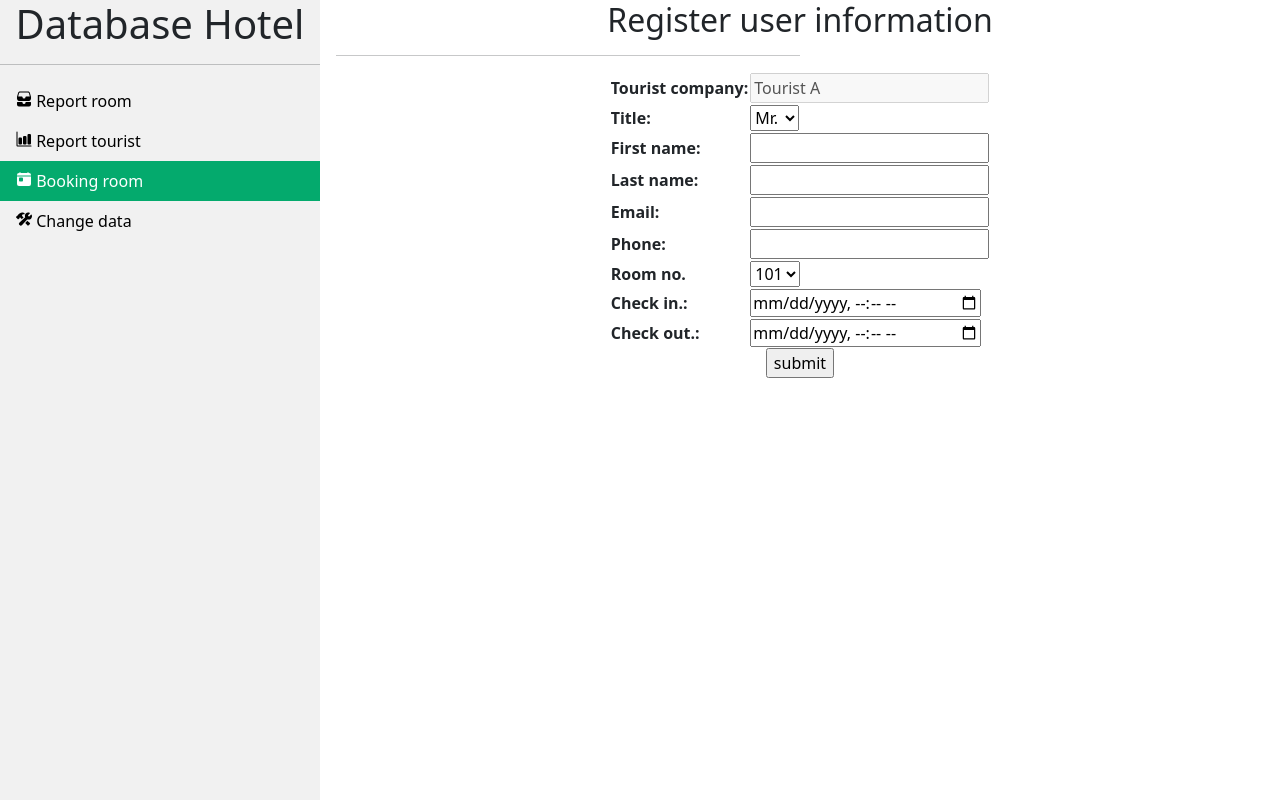
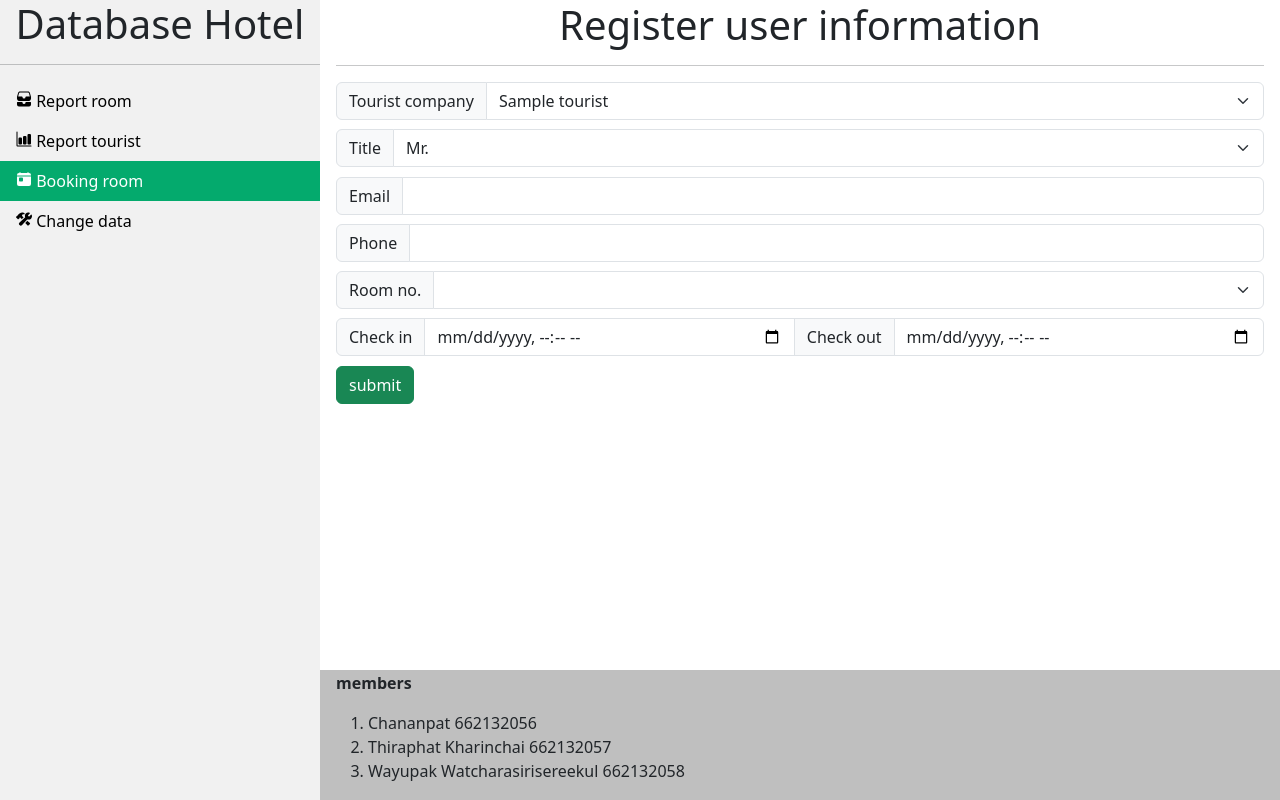
Before and after one commit to ThiraphatK/booking_hotel, a PHP site: page /booking_room.php in a window 1280 px wide. Run offline with PHP 8.4, Linux system fonts and the light colour scheme; tables that the repository leaves empty or names only in its code hold one stand-in row (values such as "Sample post"); lists and menus that the app fills with data are empty.

Commit message:
add footer

```diff
--- a/booking_room.php
+++ b/booking_room.php
@@ -11,6 +11,9 @@
 - วันที่ออกห้องพัก
 - ปุ่มยืนยันการจอง
 -->
+<?php
+require('./script/db_connect.php');
+?>
 
 <!DOCTYPE html>
 <html lang="en">
@@ -23,10 +26,19 @@
         th {
             text-align: right;
         }
+
+        .input-group {
+            margin-top: 1%;
+        }
+
+        .botton-form {
+            margin-top: 1%;
+        }
     </style>
     <link href="https://cdn.jsdelivr.net/npm/bootstrap@5.3.2/dist/css/bootstrap.min.css" rel="stylesheet" integrity="sha384-T3c6CoIi6uLrA9TneNEoa7RxnatzjcDSCmG1MXxSR1GAsXEV/Dwwykc2MPK8M2HN" crossorigin="anonymous">
     <link rel="stylesheet" href="https://cdn.jsdelivr.net/npm/bootstrap-icons@1.5.0/font/bootstrap-icons.css">
     <link rel="stylesheet" href="./css/navbar.css">
+    <link rel="stylesheet" href="./css/footer.css">
 </head>
 
 <body>
@@ -58,85 +70,71 @@
 
     <div style="margin-left:25%;padding:1px 16px;">
         <!-- header -->
-        <h2>
+        <h1>
             <center>Register user information</center>
-        </h2>
-        <hr style="width: 50%;">
+        </h1>
+        <hr>
 
         <!-- form -->
-        <center>
-            <form action="" method="post">
-                <table>
-                    <tr>
-                        <th> Tourist company: </th>
-                        <td>
-                            <input type="text" name="company" id="company" value="Tourist A" disabled required>
-                        </td>
-                    </tr>
-                    <tr>
-                        <th>Title: </th>
-                        <td>
-                            <select name="title" id="title" required>
-                                <option value="mr" selected>Mr.</option>
-                                <option value="ms">Ms.</option>
-                            </select>
-                        </td>
-                    </tr>
-                    <tr>
-                        <th>First name: </th>
-                        <td>
-                            <input type="text" name="first_name" id="first_name" required>
-                        </td>
-                    </tr>
-                    <tr>
-                        <th>Last name: </th>
-                        <td>
-                            <input type="text" name="last_name" id="last_name" required>
-                        </td>
-                    </tr>
-                    <tr>
-                        <th>Email: </th>
-                        <td>
-                            <input type="email" name="email" id="email">
-                        </td>
-                    </tr>
-                    <tr>
-                        <th>Phone: </th>
-                        <td>
-                            <input type="text" name="phone" id="phone">
-                        </td>
-                    </tr>
-                    <tr>
-                        <th>Room no.</th>
-                        <td>
-                            <select name="room" id="room" required>
-                                <option value="101">101</option>
-                                <option value="102">102</option>
-                                <option value="103">103</option>
-                                <option value="104">104</option>
-                                <option value="105">105</option>
-                            </select>
-                        </td>
-                    </tr>
-                    <tr>
-                        <th>Check in.: </th>
-                        <td>
-                            <input type="datetime-local" name="check_in" required>
-                        </td>
-                    </tr>
-                    <tr>
-                        <th>Check out.: </th>
-                        <td>
-                            <input type="datetime-local" name="check_out" id="check_out" required>
-                        </td>
-                    </tr>
-                </table>
-                <input type="button" value="submit">
+        <form method="post">
+            <div class="input-group">
+                <span class="input-group-text">Tourist company</span>
+                <select class="form-select" name="select" required>
+                    <?php
+                    $query = "select name from tourist;";
+                    $check = mysqli_query($con, $query);
+                    while ($row = mysqli_fetch_assoc($check)) {
+                        echo "<option value=" . $row['name'] . ">" . $row['name'] . "</option>";
+                    }
+                    ?>
+                </select>
+            </div>
+            <div class="input-group">
+                <span class="input-group-text">Title</span>
+                <select class="form-select" name="select" required>
+                    <option value="mr">Mr.</option>
+                    <option value="ms">Ms.</option>
+                </select>
+            </div>
+            <div class="input-group">
+                <span class="input-group-text">Email</span>
+                <input type="email" aria-label="email" name="email" class="form-control" required>
+            </div>
+            <div class="input-group">
+                <span class="input-group-text">Phone</span>
+                <input type="text" aria-label="phone" name="phone" class="form-control" required>
+            </div>
+            <div class="input-group">
+                <span class="input-group-text">Room no.</span>
+                <select class="form-select" name="select" required>
+                    <?php
+                    $query = "select r.room_id from room r left join booking_calendar bc on r.room_id = bc.room_id  where bc.status LIKE 'clear';";
+                    $check = mysqli_query($con, $query);
+                    while ($row = mysqli_fetch_assoc($check)) {
+                        echo "<option value=" . $row['room_id'] . ">" . $row['room_id'] . "</option>";
+                    }
+                    ?>
+                </select>
+            </div>
+            <div class="input-group">
+                <span class="input-group-text">Check in</span>
+                <input type="datetime-local" aria-label="check_in" class="form-control" name="check_in" required>
+                <span class="input-group-text">Check out</span>
+                <input type="datetime-local" aria-label="check_out" class="form-control" name="check_out" required>
+            </div>
+            <input type="button" class="btn btn-success botton-form" value="submit">
+        </form>
 
-            </form>
+    </div>
 
-        </center>
-    </div>
+    <footer>
+        <p><b>members</b></p>
+        <ol>
+            <li>Chananpat 662132056</li>
+            <li>Thiraphat Kharinchai 662132057</li>
+            <li>Wayupak Watcharasirisereekul 662132058</li>
+        </ol>
+    </footer>
 
     <!-- ionicon -->
     <script type="module" src="https://unpkg.com/ionicons@7.1.0/dist/ionicons/ionicons.esm.js"></script>
--- /dev/null
+++ b/css/footer.css
@@ -0,0 +1,8 @@
+footer{
+    position: fixed;
+    bottom: 0;
+    margin-left: 25%;
+    padding: 1px 16px;
+    width: 100%;
+    background-color: #BFBFBF;
+}
--- a/signin.php
+++ b/signin.php
@@ -71,6 +71,7 @@
                     <button type="submit" class="btn btn-primary">Submit</button>
                 </form>
                 <p class="forgot-password"><a href="./change_user_data.php" target="_blank">Forgot password?</a></p>
+                <p class="forgot-password"><a href="./change_user_data.php" target="_blank">Sign up</a></p>
             </div>
         </div>
     </div>
```
Also changed, not shown: booking_room_change.php (+9 -1 lines), main.php (+10 -11 lines), report_room.php (+9 -0 lines), report_tourist.php (+9 -0 lines).
